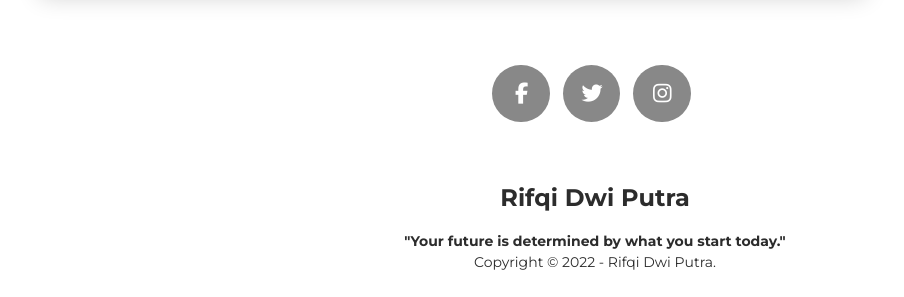
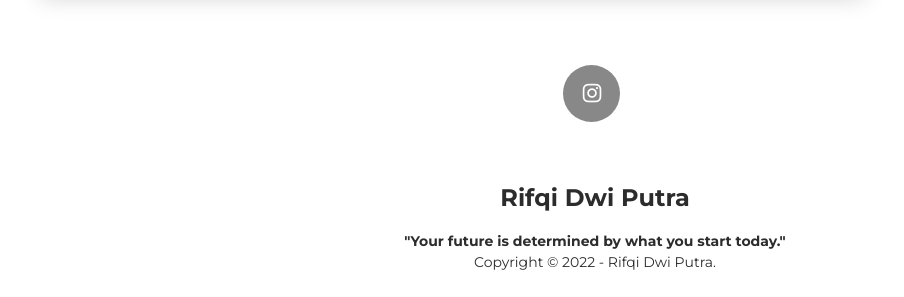
Before and after one commit to KiwSh/My-CV, a plain HTML site: page index.html in a window 1280 px wide. Shown: the part 4603-4900 px from the top of the page, without its empty margins (45-949 px from the left). Drawn offline with Linux system fonts and the light colour scheme.

Commit message:
update code

```diff
--- a/index.html
+++ b/index.html
@@ -506,9 +506,7 @@
   <br>
   <br>
   <center><div class="button-container">
-    <a class="btn btn-default btn-round btn-lg btn-icon" href="https://www.facebook.com/profile.php?id=100087264610460&sk=about" target="_blank" data-original-title="Follow me on Facebook"><i class="fa fa-facebook"></i></a>
-    <a class="btn btn-default btn-round btn-lg btn-icon" href="#" rel="tooltip" title="" data-original-title="Follow me on Twitter"><i class="fa fa-twitter"></i></a>
-    <a class="btn btn-default btn-round btn-lg btn-icon" href="https://www.instagram.com/kiws03/" target="_blank" title="" data-original-title="Follow me on Instagram"><i class="fa fa-instagram"></i></a></div></center>
+    <a class="btn btn-default btn-round btn-lg btn-icon" href="https://www.instagram.com/rfdwiptr_/" target="_blank" title="" data-original-title="Follow me on Instagram"><i class="fa fa-instagram"></i></a></div></center>
   <footer class="footer">
     <div class="h4 title text-center">Rifqi Dwi Putra</div>
     <div class="title text-center">"Your future is determined by what you start today."</div>
```
